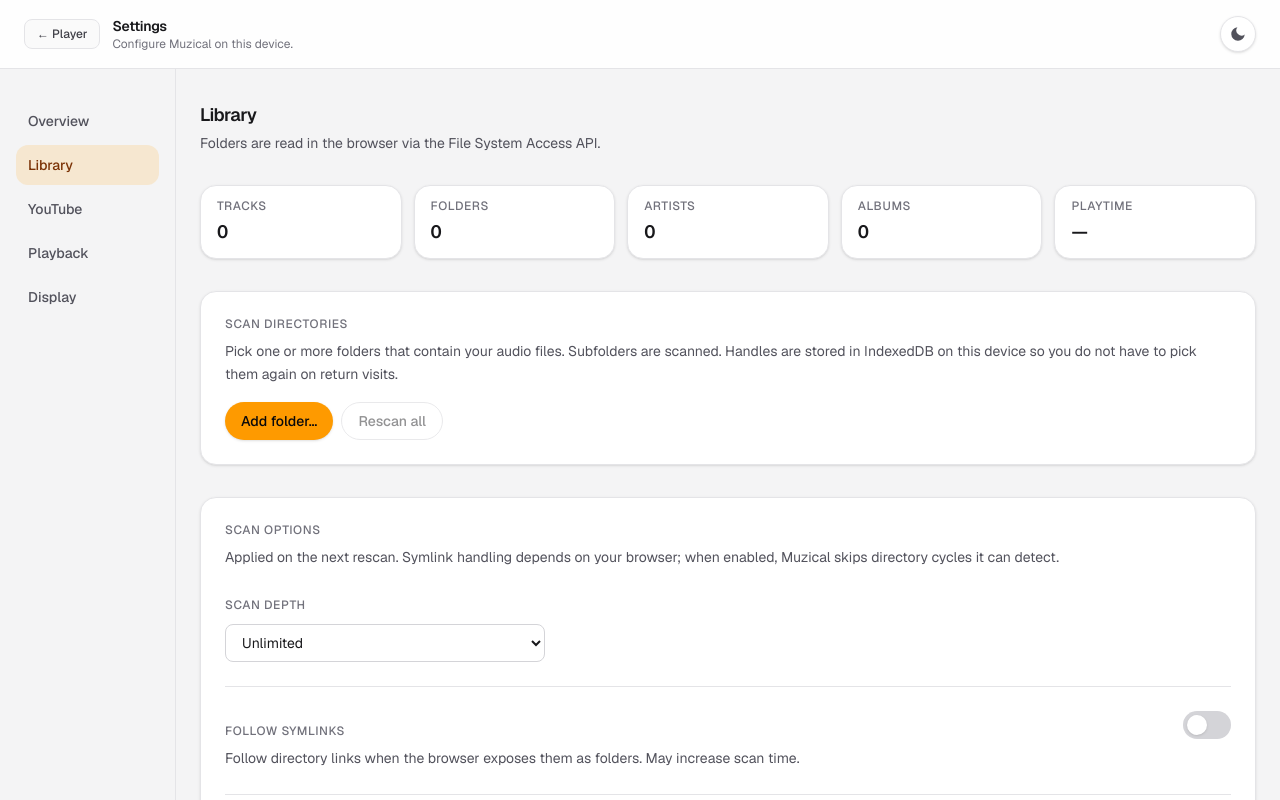
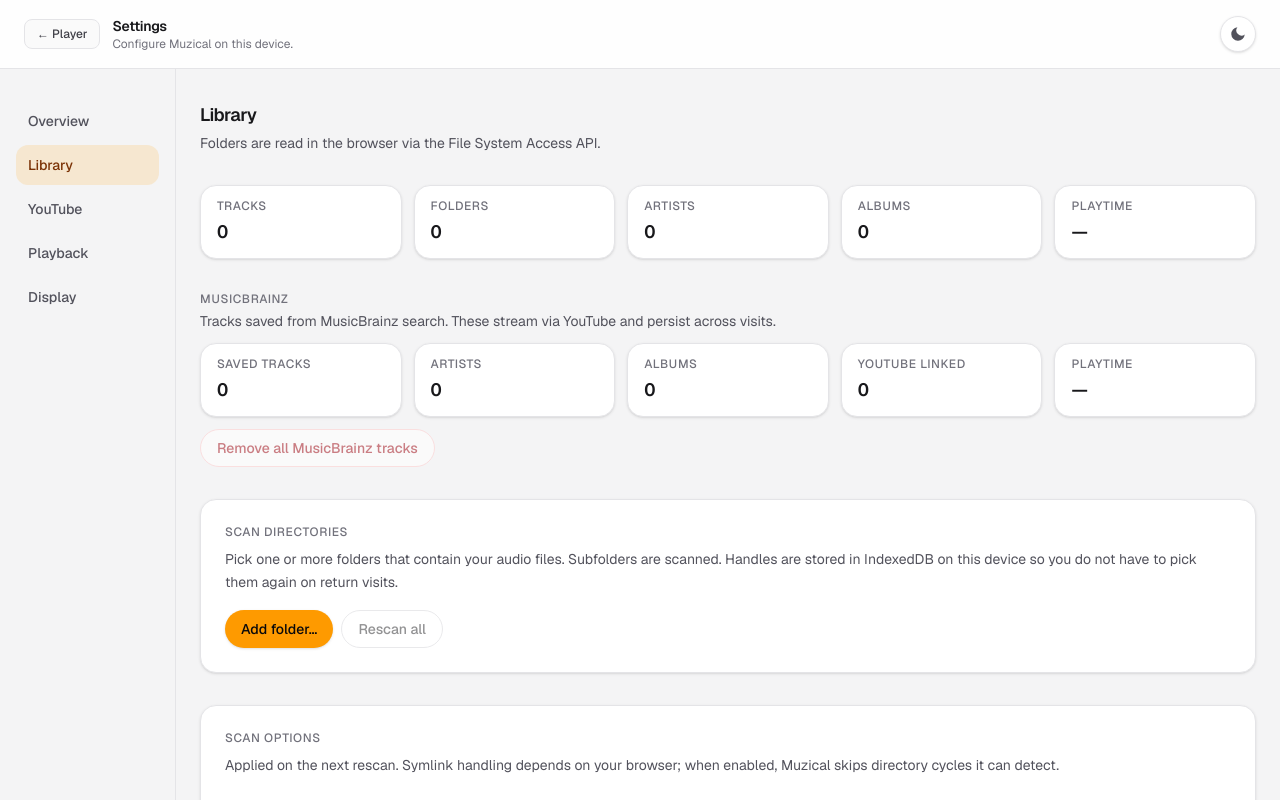
Before and after one commit to f3rnox/muzical-ui, a Next.js app: page /settings/library in a window 1280 px wide. Built offline with nearby package versions, Linux system fonts and the light colour scheme.

Commit message:
feat: update

```diff
--- a/components/BrowsePanel.tsx
+++ b/components/BrowsePanel.tsx
@@ -1,64 +1,21 @@
 'use client'
 
-import { useCallback } from 'react'
-import { usePathname, useRouter, useSearchParams } from 'next/navigation'
+import { useSearchParams } from 'next/navigation'
 import LibraryBrowser from '@/components/LibraryBrowser'
 import MusicBrainzBrowser from '@/components/MusicBrainzBrowser'
 
-export type BrowseView = 'library' | 'musicbrainz'
-
-const BROWSE_VIEWS: readonly BrowseView[] = ['library', 'musicbrainz']
-
-function parseBrowseView(raw: string | null): BrowseView {
-  return raw === 'musicbrainz' ? 'musicbrainz' : 'library'
-}
+export type { BrowseView } from '@/components/BrowseViewTabs'
 
 /**
- * Left-panel shell: switch between local library browse and MusicBrainz discovery.
+ * Left-panel shell: local library browse or MusicBrainz discovery (view from URL).
  */
 export default function BrowsePanel() {
-  const router = useRouter()
-  const pathname = usePathname()
   const searchParams = useSearchParams()
-  const view = parseBrowseView(searchParams.get('view'))
-
-  const setView = useCallback(
-    (next: BrowseView) => {
-      const params = new URLSearchParams(searchParams.toString())
-      if (next === 'musicbrainz') {
-        params.set('view', 'musicbrainz')
-      } else {
-        params.delete('view')
-      }
-      const qs = params.toString()
-      router.replace(qs ? `${pathname}?${qs}` : pathname, { scroll: false })
-    },
-    [pathname, router, searchParams],
-  )
+  const view = searchParams.get('view') === 'musicbrainz' ? 'musicbrainz' : 'library'
 
   return (
     <div className="flex h-full min-h-0 flex-1 flex-col overflow-hidden">
-      <div className="flex h-11 shrink-0 items-center gap-1 border-b border-zinc-200 bg-white/80 px-3 dark:border-zinc-800 dark:bg-zinc-950/80">
-        {BROWSE_VIEWS.map((id) => (
-          <button
-            key={id}
-            type="button"
-            onClick={() => setView(id)}
-            className={[
-              'cursor-pointer rounded-full px-3 py-1.5 text-xs font-medium capitalize transition',
-              view === id
-                ? 'bg-amber-500 text-zinc-950'
-                : 'bg-zinc-200 text-zinc-700 hover:bg-zinc-300 dark:bg-zinc-800 dark:text-zinc-300 dark:hover:bg-zinc-700',
-            ].join(' ')}
-            aria-pressed={view === id}
-          >
-            {id === 'musicbrainz' ? 'MusicBrainz' : 'Library'}
-          </button>
-        ))}
-      </div>
-      <div className="min-h-0 flex-1 overflow-hidden">
-        {view === 'library' ? <LibraryBrowser /> : <MusicBrainzBrowser />}
-      </div>
+      {view === 'library' ? <LibraryBrowser /> : <MusicBrainzBrowser />}
     </div>
   )
 }
--- /dev/null
+++ b/components/BrowseViewTabs.tsx
@@ -0,0 +1,58 @@
+'use client'
+
+import { useCallback } from 'react'
+import { usePathname, useRouter, useSearchParams } from 'next/navigation'
+
+export type BrowseView = 'library' | 'musicbrainz'
+
+const BROWSE_VIEWS: readonly BrowseView[] = ['library', 'musicbrainz']
+
+/**
+ * Library / MusicBrainz view switcher (URL: ?view=musicbrainz).
+ */
+export default function BrowseViewTabs() {
+  const router = useRouter()
+  const pathname = usePathname()
+  const searchParams = useSearchParams()
+  const view: BrowseView = searchParams.get('view') === 'musicbrainz' ? 'musicbrainz' : 'library'
+
+  const setView = useCallback(
+    (next: BrowseView) => {
+      const params = new URLSearchParams(searchParams.toString())
+      if (next === 'musicbrainz') {
+        params.set('view', 'musicbrainz')
+      } else {
+        params.delete('view')
+      }
+      const qs = params.toString()
+      router.replace(qs ? `${pathname}?${qs}` : pathname, { scroll: false })
+    },
+    [pathname, router, searchParams],
+  )
+
+  return (
+    <div
+      className="flex items-center gap-1"
+      role="tablist"
+      aria-label="Browse source"
+    >
+      {BROWSE_VIEWS.map((id) => (
+        <button
+          key={id}
+          type="button"
+          role="tab"
+          aria-selected={view === id}
+          onClick={() => setView(id)}
+          className={[
+            'cursor-pointer rounded-full px-3 py-1.5 text-xs font-medium capitalize transition',
+            view === id
+              ? 'bg-amber-500 text-zinc-950'
+              : 'bg-zinc-200 text-zinc-700 hover:bg-zinc-300 dark:bg-zinc-800 dark:text-zinc-300 dark:hover:bg-zinc-700',
+          ].join(' ')}
+        >
+          {id === 'musicbrainz' ? 'MusicBrainz' : 'Library'}
+        </button>
+      ))}
+    </div>
+  )
+}
--- a/components/LibraryProvider.tsx
+++ b/components/LibraryProvider.tsx
@@ -29,6 +29,8 @@
 import { scanProgressPercent } from '@/lib/library/scan-progress-percent'
 import type { ScanProgressTick } from '@/lib/library/scan-progress-tick'
 import extractPersistedLibraryTracks from '@/lib/library/extract-persisted-library-tracks'
+import filterOutPersistedLibraryTracks from '@/lib/library/filter-out-persisted-library-tracks'
+import isPersistedLibraryTrack from '@/lib/library/is-persisted-library-track'
 import mergeScannedTracksWithSavedLibrary from '@/lib/library/merge-scanned-tracks-with-saved-library'
 import normalizeTrackForLibrarySave from '@/lib/library/normalize-track-for-library-save'
 import parsePersistedCatalogTracks from '@/lib/library/parse-persisted-catalog-tracks'
@@ -75,6 +77,7 @@
   rescanAll: () => Promise<void>
   addToQueue: (items: Track | readonly Track[]) => void
   addToLibrary: (items: Track | readonly Track[]) => void
+  removeAllMusicBrainzFromLibrary: () => void
   removeFromQueue: (queueId: string) => void
   clearQueue: () => void
   recordRecentlyPlayedTrack: (trackId: string) => void
@@ -622,6 +625,19 @@
     persistCatalogDebounced()
   }, [persistCatalogDebounced])
 
+  const removeAllMusicBrainzFromLibrary = useCallback(() => {
+    const current = libraryTracksRef.current
+    const removedIds = new Set(
+      current.filter(isPersistedLibraryTrack).map((track) => track.id),
+    )
+    if (removedIds.size === 0) return
+
+    setLibraryTracks(filterOutPersistedLibraryTracks(current))
+    setFavoriteSongIds((prev) => prev.filter((id) => !removedIds.has(id)))
+    setQueue((prev) => prev.filter((row) => !removedIds.has(row.track.id)))
+    persistCatalogDebounced()
+  }, [persistCatalogDebounced])
+
   const removeFromQueue = useCallback((queueId: string) => {
     setQueue((prev) => prev.filter((q) => q.queueId !== queueId))
   }, [])
@@ -958,6 +974,7 @@
       rescanAll,
       addToQueue,
       addToLibrary,
+      removeAllMusicBrainzFromLibrary,
       removeFromQueue,
       clearQueue,
       recordRecentlyPlayedTrack,
@@ -1001,6 +1018,7 @@
       rescanAll,
       addToQueue,
       addToLibrary,
+      removeAllMusicBrainzFromLibrary,
       removeFromQueue,
       clearQueue,
       recordRecentlyPlayedTrack,
--- a/components/LibrarySettingsPanel.tsx
+++ b/components/LibrarySettingsPanel.tsx
@@ -4,6 +4,7 @@
 import formatLibraryRootAdded from '@/components/format-library-root-added'
 import LibraryScanOptionsSection from '@/components/LibraryScanOptionsSection'
 import LibraryStatistics from '@/components/LibraryStatistics'
+import MusicBrainzLibraryStatistics from '@/components/MusicBrainzLibraryStatistics'
 import SettingsSwitchRow from '@/components/SettingsSwitchRow'
 
 /**
@@ -21,6 +22,7 @@
     rescanAll,
     autoRescanOnStartup,
     setAutoRescanOnStartup,
+    removeAllMusicBrainzFromLibrary,
   } = useLibrary()
 
   return (
@@ -33,6 +35,12 @@
       </div>
 
       <LibraryStatistics roots={roots} libraryTracks={libraryTracks} />
+
+      <MusicBrainzLibraryStatistics
+        libraryTracks={libraryTracks}
+        onRemoveAll={removeAllMusicBrainzFromLibrary}
+        disabled={isScanning}
+      />
 
       {scanError ? (
         <p
--- /dev/null
+++ b/components/MusicBrainzLibraryStatistics.tsx
@@ -0,0 +1,87 @@
+'use client'
+
+import { useMemo } from 'react'
+import computeMusicBrainzLibraryStats from '@/lib/library/compute-musicbrainz-library-stats'
+import formatTotalLibraryDuration from '@/lib/format-total-library-duration'
+import type { Track } from '@/types/track'
+
+type MusicBrainzLibraryStatisticsProps = {
+  libraryTracks: readonly Track[]
+  onRemoveAll: () => void
+  disabled?: boolean
+}
+
+type StatCard = {
+  label: string
+  value: string
+}
+
+const STAT_CARD_CLASS =
+  'rounded-2xl border border-zinc-200 bg-white px-4 py-3 shadow-sm dark:border-zinc-800 dark:bg-zinc-900/40'
+
+/**
+ * Summary counts for MusicBrainz entries saved in the library catalog.
+ */
+export default function MusicBrainzLibraryStatistics(
+  props: MusicBrainzLibraryStatisticsProps,
+) {
+  const stats = useMemo(
+    () => computeMusicBrainzLibraryStats(props.libraryTracks),
+    [props.libraryTracks],
+  )
+
+  const cards: StatCard[] = [
+    { label: 'Saved tracks', value: stats.trackCount.toLocaleString() },
+    { label: 'Artists', value: stats.artistCount.toLocaleString() },
+    { label: 'Albums', value: stats.albumCount.toLocaleString() },
+    {
+      label: 'YouTube linked',
+      value: stats.youtubeLinkedCount.toLocaleString(),
+    },
+    { label: 'Playtime', value: formatTotalLibraryDuration(stats.totalDurationSec) },
+  ]
+
+  return (
+    <div className="flex flex-col gap-3">
+      <div>
+        <h3 className="text-xs font-medium uppercase tracking-wider text-zinc-500">MusicBrainz</h3>
+        <p className="mt-1 text-sm text-zinc-600 dark:text-zinc-400">
+          Tracks saved from MusicBrainz search. These stream via YouTube and persist across visits.
+        </p>
+      </div>
+      <section
+        aria-label="MusicBrainz library statistics"
+        className="grid grid-cols-2 gap-3 sm:grid-cols-3 lg:grid-cols-5"
+      >
+        {cards.map((card) => (
+          <div key={card.label} className={STAT_CARD_CLASS}>
+            <p className="text-xs font-medium uppercase tracking-wider text-zinc-500">
+              {card.label}
+            </p>
+            <p className="mt-1 text-lg font-semibold tabular-nums tracking-tight text-zinc-900 dark:text-zinc-100">
+              {card.value}
+            </p>
+          </div>
+        ))}
+      </section>
+      <div className="flex flex-wrap gap-2">
+        <button
+          type="button"
+          disabled={stats.trackCount === 0 || props.disabled}
+          onClick={() => {
+            if (stats.trackCount === 0) return
+            const n = stats.trackCount.toLocaleString()
+            const ok = window.confirm(
+              `Remove all ${n} saved MusicBrainz track${stats.trackCount === 1 ? '' : 's'} from your library? This cannot be undone.`,
+            )
+            if (!ok) return
+            props.onRemoveAll()
+          }}
+          className="rounded-full border border-red-200 bg-white px-4 py-2 text-sm font-medium text-red-800 transition hover:bg-red-50 disabled:cursor-not-allowed disabled:opacity-50 dark:border-red-900/50 dark:bg-zinc-900 dark:text-red-300 dark:hover:bg-red-950/40"
+        >
+          Remove all MusicBrainz tracks
+        </button>
+      </div>
+    </div>
+  )
+}
--- /dev/null
+++ b/lib/library/compute-musicbrainz-library-stats.ts
@@ -0,0 +1,44 @@
+import {
+  albumCompositeKey,
+  artistDisplayName,
+} from "@/lib/library/favorite-keys";
+import isPersistedLibraryTrack from "@/lib/library/is-persisted-library-track";
+import type { Track } from "@/types/track";
+
+export type MusicBrainzLibraryStats = {
+  trackCount: number;
+  artistCount: number;
+  albumCount: number;
+  totalDurationSec: number;
+  youtubeLinkedCount: number;
+};
+
+/**
+ * Aggregate counts for tracks saved from MusicBrainz (not local files).
+ */
+export default function computeMusicBrainzLibraryStats(
+  tracks: readonly Track[],
+): MusicBrainzLibraryStats {
+  const artists = new Set<string>();
+  const albums = new Set<string>();
+  let totalDurationSec = 0;
+  let youtubeLinkedCount = 0;
+  let trackCount = 0;
+
+  for (const track of tracks) {
+    if (!isPersistedLibraryTrack(track)) continue;
+    trackCount += 1;
+    artists.add(artistDisplayName(track.artist));
+    albums.add(albumCompositeKey(track.album, track.artist));
+    if (track.durationSec > 0) totalDurationSec += track.durationSec;
+    if (track.youtubeVideoId?.trim()) youtubeLinkedCount += 1;
+  }
+
+  return {
+    trackCount,
+    artistCount: artists.size,
+    albumCount: albums.size,
+    totalDurationSec,
+    youtubeLinkedCount,
+  };
+}
--- /dev/null
+++ b/lib/library/filter-out-persisted-library-tracks.ts
@@ -0,0 +1,11 @@
+import isPersistedLibraryTrack from "@/lib/library/is-persisted-library-track";
+import type { Track } from "@/types/track";
+
+/**
+ * Returns only local-file tracks (excludes saved MusicBrainz/YouTube entries).
+ */
+export default function filterOutPersistedLibraryTracks(
+  tracks: readonly Track[],
+): Track[] {
+  return tracks.filter((track) => !isPersistedLibraryTrack(track));
+}
```
Also changed, not shown: components/MusicPlayer.tsx (+7 -5 lines).
